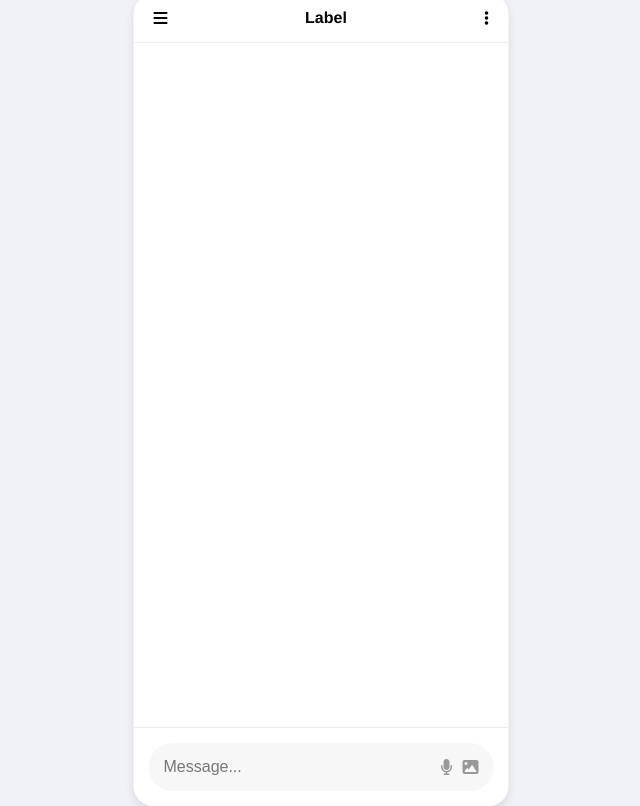
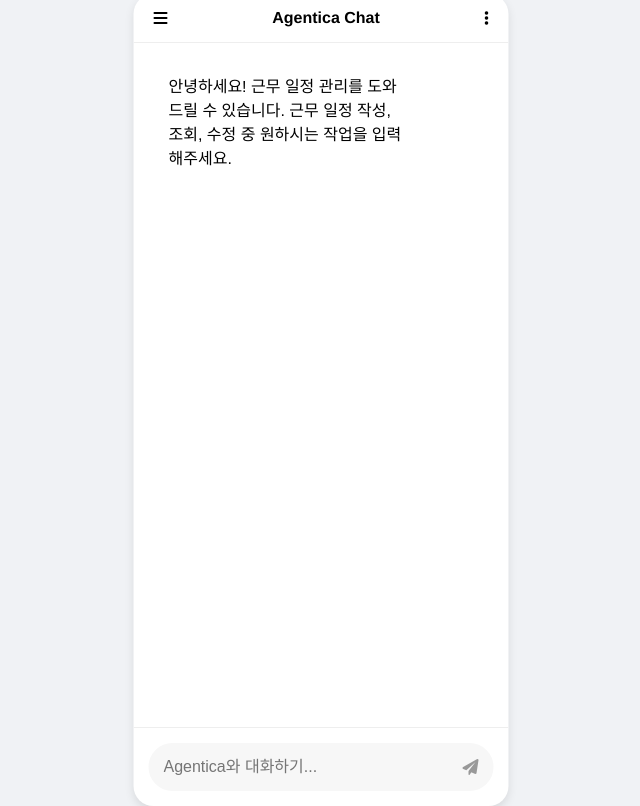
Before and after one commit to bongbak/schedule_manager_app, a website: page login.html in a window 1280 px wide. Shown: the whole page, without its empty margins (319-959 px from the left). Drawn offline with Linux system fonts and the light colour scheme.

Commit message:
modified:   index.html 	modified:   login.html

```diff
--- a/login.html
+++ b/login.html
@@ -12,17 +12,22 @@
     <div id="home" class="screen active">
         <header>
             <i class="fas fa-bars menu-icon"></i>
-            <span class="label">Label</span>
+            <span class="label">Agentica Chat</span>
             <i class="fas fa-ellipsis-v"></i>
         </header>
         <main>
-            <div class="message-area"></div>
+            <div class="message-area" id="chatArea">
+                <!-- 채팅 메시지들이 여기에 추가됨 -->
+                <div class="message bot-message">
+                    안녕하세요! 근무 일정 관리를 도와드릴 수 있습니다.
+                    근무 일정 작성, 조회, 수정 중 원하시는 작업을 입력해주세요.
+                </div>
+            </div>
         </main>
         <footer>
             <div class="input-container">
-                <input type="text" placeholder="Message..." id="messageInput">
-                <i class="fas fa-microphone"></i>
-                <i class="fas fa-image"></i>
+                <input type="text" placeholder="Agentica와 대화하기..." id="messageInput">
+                <i class="fas fa-paper-plane send-icon" onclick="sendMessage()"></i>
             </div>
         </footer>
     </div>
@@ -30,17 +35,17 @@
     <div id="home2" class="screen">
         <header>
             <i class="fas fa-bars menu-icon"></i>
-            <span class="label">Label</span>
+            <span class="label">Agentica Chat</span>
             <i class="fas fa-ellipsis-v"></i>
         </header>
         <main>
-            <div class="message-area"></div>
+            <div class="message-area" id="chatArea2"></div>
         </main>
         <footer>
             <div class="input-container keyboard-input">
-                <input type="text" placeholder="Message..." id="keyboardInput">
+                <input type="text" placeholder="Agentica와 대화하기..." id="keyboardInput">
                 <i class="fas fa-microphone"></i>
-                <i class="fas fa-paper-plane send-icon"></i>
+                <i class="fas fa-paper-plane send-icon" onclick="sendKeyboardMessage()"></i>
             </div>
             <div class="keyboard">
                 <div class="key-row"><div class="key">q</div><div class="key">w</div><div class="key">e</div><div class="key">r</div><div class="key">t</div><div class="key">y</div><div class="key">u</div><div class="key">i</div><div class="key">o</div><div class="key">p</div></div>
```
Also changed, not shown: index.html (+10 -3 lines).
